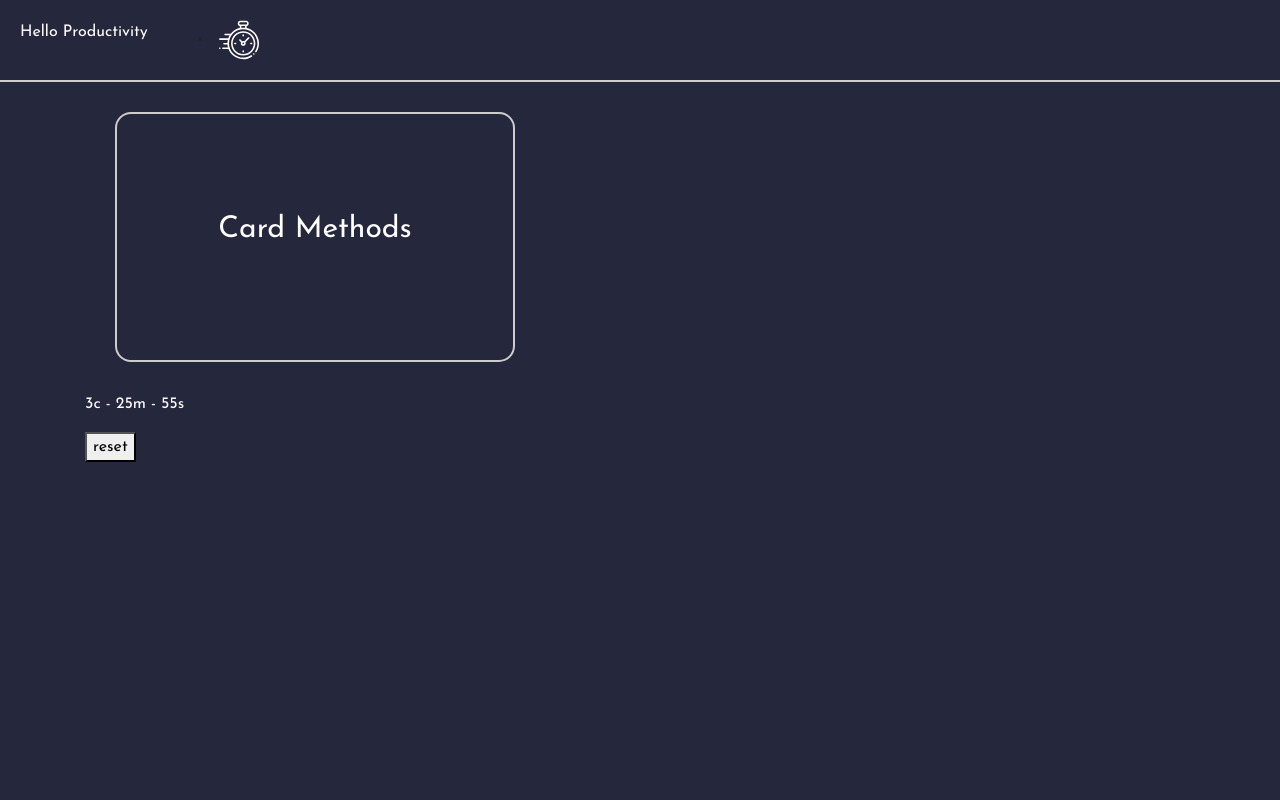
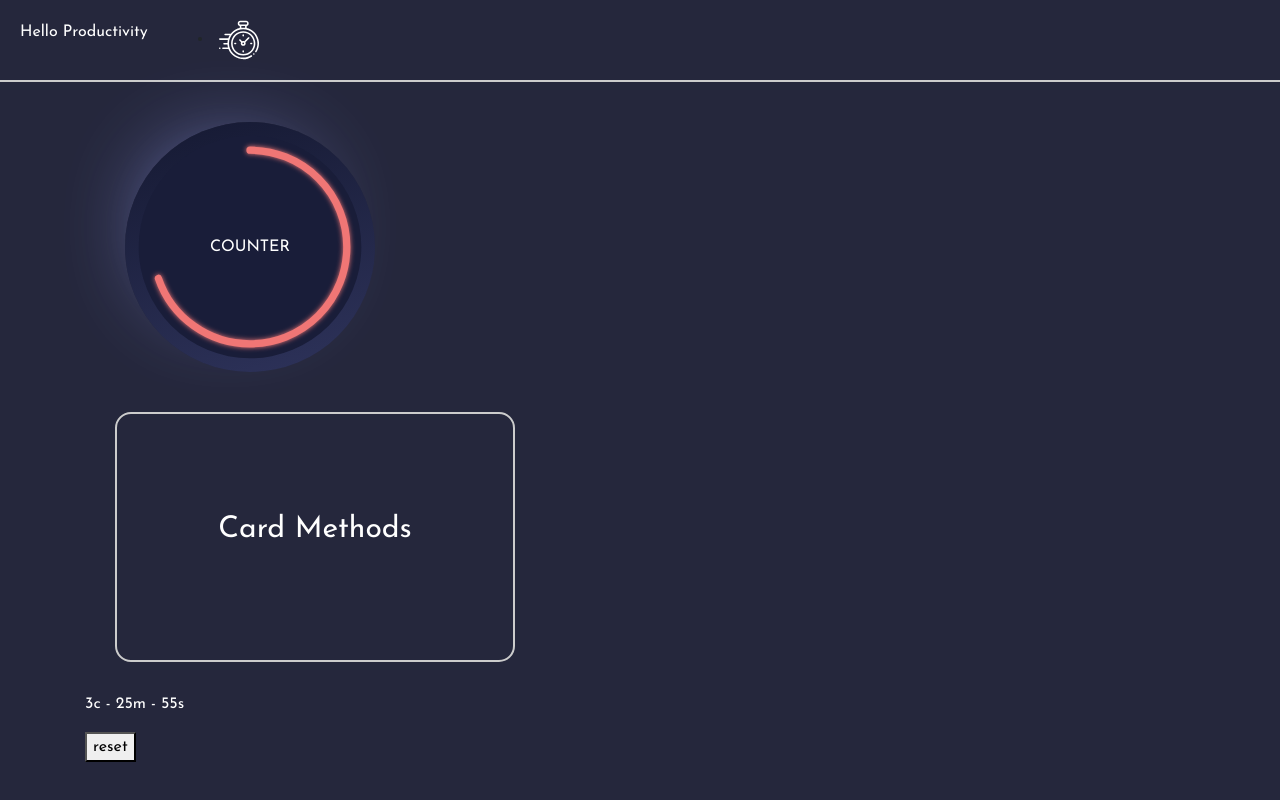
Before and after one commit to leonidcc/productivity-app, a React (Create React App) app: page / in a window 1280 px wide. Built offline with nearby package versions, Linux system fonts and the light colour scheme.

Commit message:
clockComp

```diff
--- a/src/App.js
+++ b/src/App.js
@@ -3,12 +3,14 @@ import "bootstrap/dist/css/bootstrap.min.css";
 import Header from "./components/Header/index";
 import Card from "./components/Card/index";
 import Crono2 from "./components/cronometro2/index";
+import Figure from "./components/Figure/index";
 
 function App() {
   return (
     <div className="app__body">
       <Header />
       <div className="container">
+      <Figure/>
         {/* Aqui Enrutador */}
         {/* Vistas */}
         <Card />
--- /dev/null
+++ b/src/components/Figure/index.js
@@ -0,0 +1,70 @@
+
+import React  from "react";
+import styled from "styled-components";
+
+
+const Clock= styled.header`
+ .clock-box{
+     display: flex;
+     justify-content: center;
+     align-items: center;
+     width: 250px;
+     height: 250px;
+     position: relative;
+     margin: 40px;
+}
+
+ .clock-box .main{
+     color: white;
+     z-index: 10;
+ }
+ .clock-box svg{
+     width: 100%;
+     background: yellow;
+     position: absolute;
+     z-index: 0;
+     padding: 4px;
+     border-radius: 50%;
+     background: rgb(2,0,36);
+     background: linear-gradient(164deg, rgba(2,0,36,1) 0%, rgba(21,25,50,1) 0%, rgba(46,51,91,1) 100%);
+     -webkit-box-shadow: -20px -20px 95px -55px rgba(144,155,240,1);
+     -moz-box-shadow: -20px -20px 95px -55px rgba(144,155,240,1);
+     box-shadow: -20px -20px 95px -55px rgba(144,155,240,1);
+ }
+
+ .clock path.shadow{
+ filter: url('#dropshadow');
+/* stroke: cornflowerblue; */
+ }
+`;
+
+export default function Figure({load=70, child="COUNTER"}) {
+    load = load*250/100
+  return (
+      <Clock>
+      <div className="clock">
+          <div className="clock-box">
+          <div className="main">
+            {child}
+          </div>
+            <svg viewBox="0 0 100 100" xmlns="http://www.w3.org/2000/svg">
+                <filter id="dropshadow" x="-2" y="-2" width="100" height="100"  >
+                <feGaussianBlur  stdDeviation="1.2"/>
+          </filter>
+               <circle cx="50" cy="50" r="46" fill="#191D39"/>
+               <path  className="shadow" fill="none" stroke-linecap="round" stroke-width="3" stroke="#F07675"
+                     stroke-dasharray={`${load},251.2`}
+                     d="M50 10
+                        a 40 40 0 0 1 0 80
+                        a 40 40 0 0 1 0 -80"/>
+                <path   fill="none" stroke-linecap="round" stroke-width="3" stroke="#F07675"
+                      stroke-dasharray={`${load},251.2`}
+                      d="M50 10
+                         a 40 40 0 0 1 0 80
+                         a 40 40 0 0 1 0 -80"/>
+            </svg>
+              </div>
+          </div>
+          </Clock>
+  );
+}
--- a/src/components/cronometro2/index.js
+++ b/src/components/cronometro2/index.js
@@ -21,8 +21,9 @@ export default function Cron2() {
   };
 
   const update = () => {
-    setCrono({ ...crono, secons: --crono.secons });
-  };
+      if(crono.secons > 55)
+        setCrono({ ...crono, secons: --crono.secons });
+      };
 
   return (
     <div>
```
Also changed, not shown: clok.svg (added).
